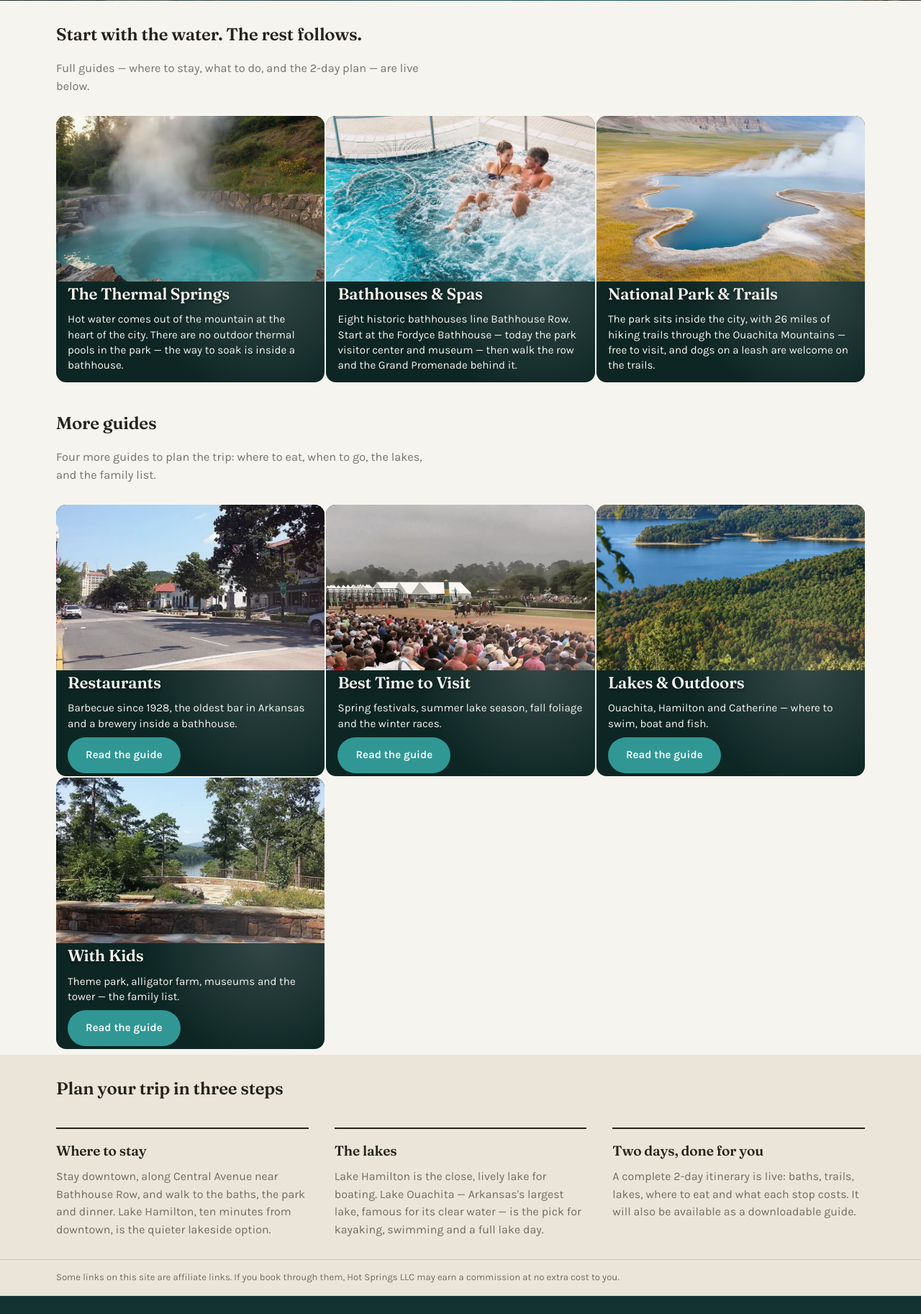
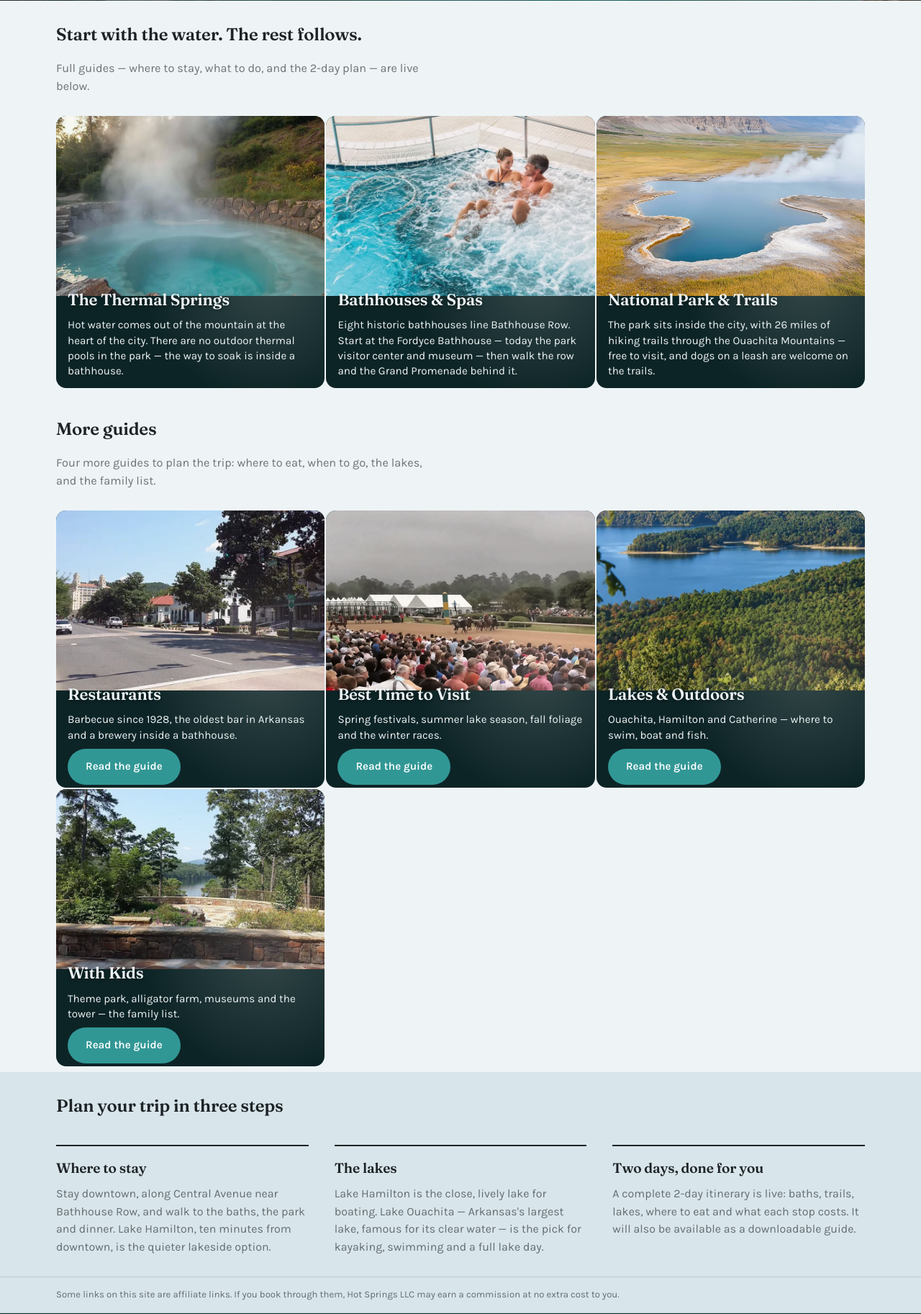
Before and after one commit to robguter/HotSprings, a PHP site: page /index.php in a window 1280 px wide. Shown: the part 636-2461 px from the top of the page at 72% size. Run offline with PHP 8.4, Linux system fonts and the light colour scheme; some libraries are stand-ins or nearby versions; grey boxes are pictures that could not be loaded.

Commit message:
Mas del estilo 3

```diff
--- a/pubs/css/style.css
+++ b/pubs/css/style.css
@@ -7,16 +7,16 @@
 
 :root{
   /* -- paleta: minerales de fuentes termales -- */
-  --deep-teal:   #123331;
-  --deep-teal-2: #0d2624;
-  --spring-teal: #4C948A;   /* Vida Activa */
-  --amber:       #C98A2E;   /* Cocina y Hogar */
-  --clay-rose:   #BD6F5E;   /* Belleza y Cuidado */
-  --sand:        #EAE5D8;
-  --mist:        #F6F4EE;
-  --stone-ink:   #26231D;
-  --stone-ink-60: rgba(38,35,29,.62);
-  --line: rgba(38,35,29,.14);
+  --deep-teal:   #123133;
+  --deep-teal-2: #0d2426;
+  --spring-teal: #4C8A94;   /* Vida Activa */
+  --amber:       #2E8AC9;   /* Cocina y Hogar */
+  --clay-rose:   #5E6FBD;   /* Belleza y Cuidado */
+  --sand:        #D8E5EA;
+  --mist:        #EEF4F6;
+  --stone-ink:   #1D2326;
+  --stone-ink-60: rgba(29,35,38,.62);
+  --line: rgba(29,35,38,.14);
 
   --accent: var(--spring-teal);
 
@@ -210,7 +210,7 @@ button{ font-family:inherit; cursor:pointer; }
 .spring-panel::before {
   content: '';
   position: absolute;
-  top: 0; left: 0; right: 0; height: 230px;
+  top: 0; left: 0; right: 0; height: 250px;
   z-index: -1;
   /* Mezclamos tu color base con un degradado que se va haciendo negro abajo para rescatar las letras blancas */
   background: var(--panel-bg);
@@ -224,6 +224,7 @@ button{ font-family:inherit; cursor:pointer; }
 
 /* Le damos un espacio ordenado al título con respecto al párrafo */
 .spring-panel h3 {
+  padding-top: var(--space-1);
   margin: 0 0 var(--space-1) 0; /* Título junto al párrafo, en el fondo oscuro */
   font-size: 1.4rem;
   font-weight: 700;
```
